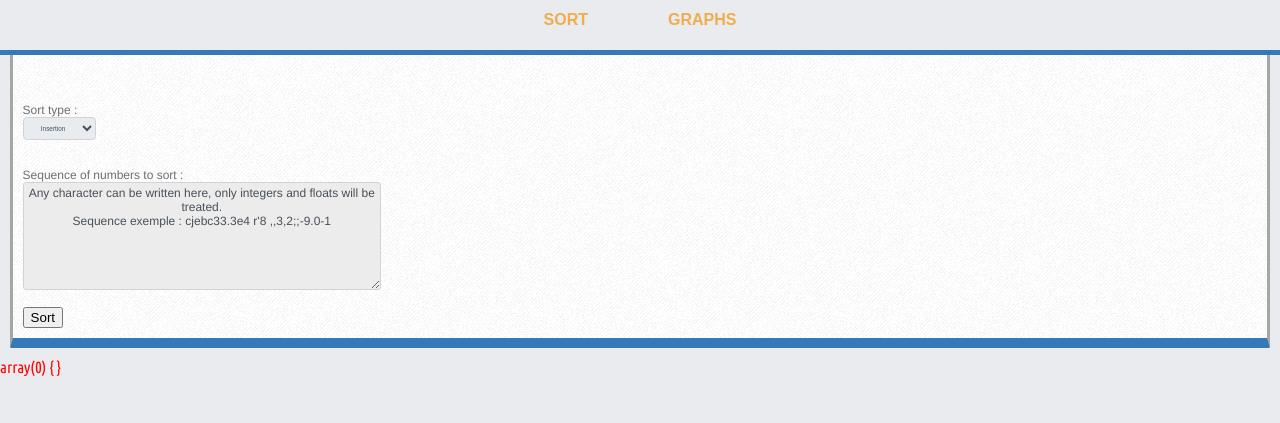
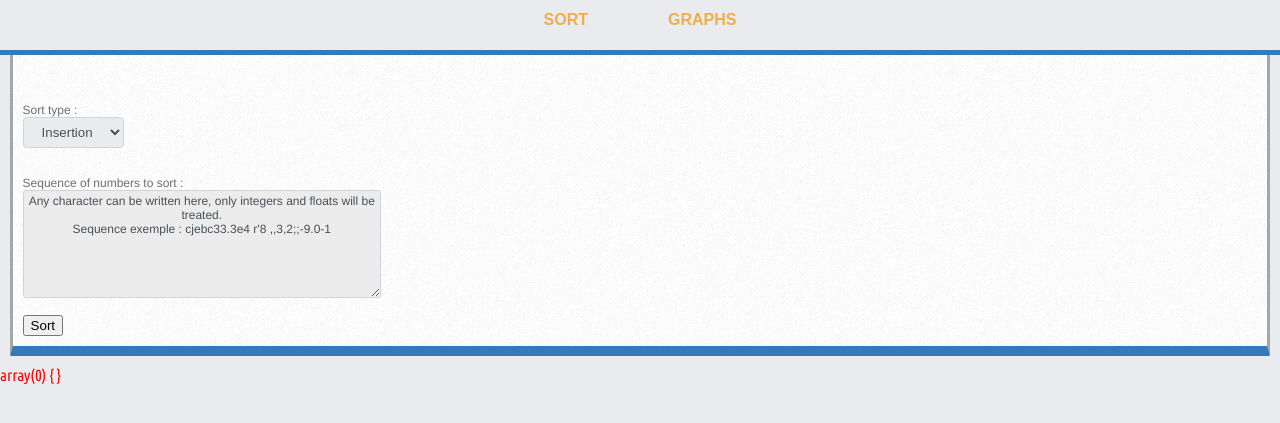
Before and after one commit to JulienDERONGS/ETNA_AlgoStat1, a PHP site: page / in a window 1280 px wide. Shown: the top 423 px of the page. Run offline with PHP 8.4, Linux system fonts and the light colour scheme.

Commit message:
Update style.css

```diff
--- a/styles/style.css
+++ b/styles/style.css
@@ -126,7 +126,6 @@ select
     align-items:center;
     padding:.375rem .75rem;
     margin-bottom:0;
-    font-size:0.4rem;
     font-weight:normal;
     line-height:1.5;
     color:#495057;
```
